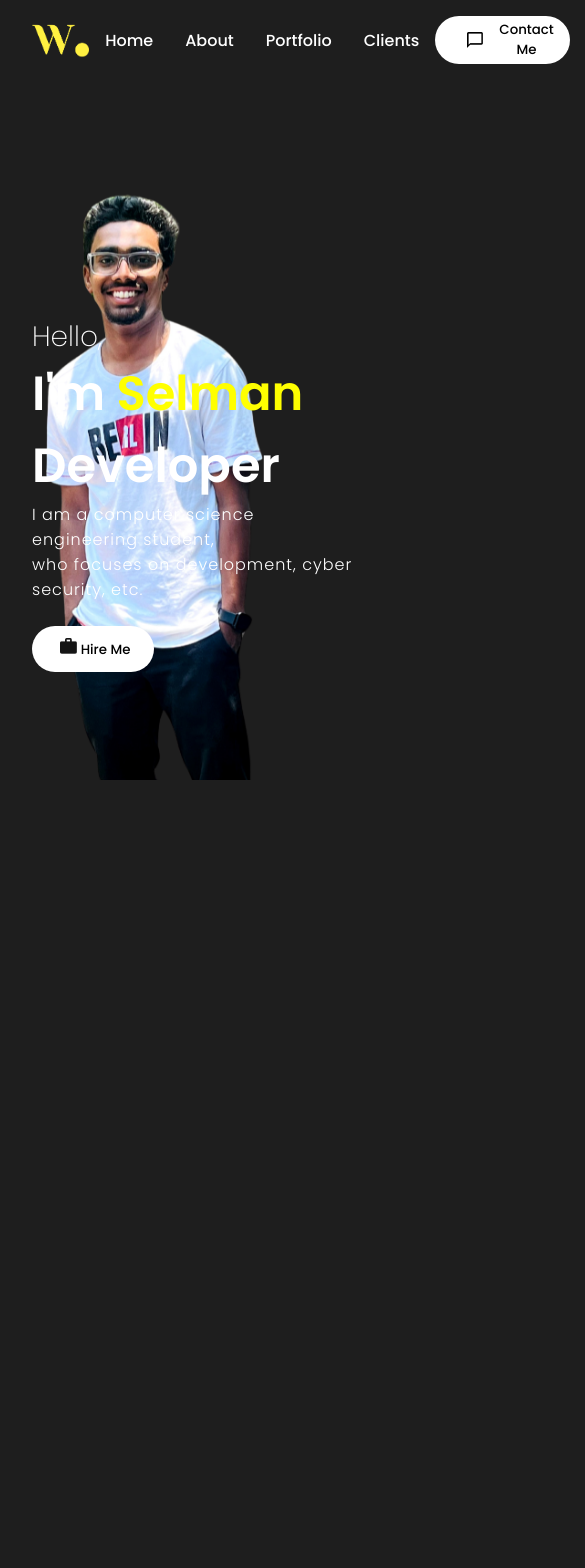
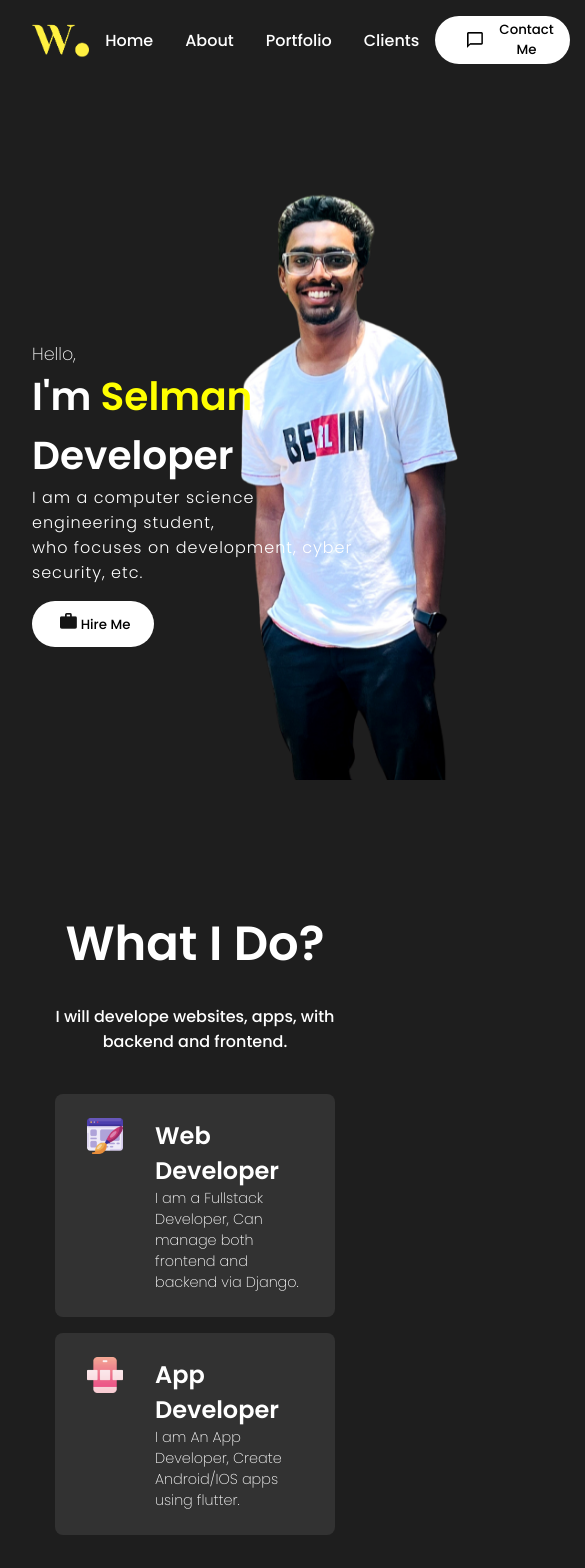
Before and after one commit to selmanfariz18/Portfolio-React, a React (Create React App) app: page / in a window 390 px wide. Shown: the top 1568 px of the page, 585 px wide, since content can reach past the window. Before the commit the page ends 860 px from the top, so only its background shows below. Built offline with nearby package versions, Linux system fonts and the light colour scheme.

Commit message:
about added

```diff
--- a/src/App.js
+++ b/src/App.js
@@ -2,6 +2,7 @@ import React from 'react';
 
 import NavBar from './components/NavBar/navbar';
 import Intro from './components/Intro/intro';
+import Skills from './components/Skills/skills';
 
 
 function App(){
@@ -9,6 +10,7 @@ function App(){
     <div className="App">
       <NavBar/>
       <Intro/>
+      <Skills/>
     </div>
   );
 }
--- a/src/components/Intro/intro.css
+++ b/src/components/Intro/intro.css
@@ -60,4 +60,16 @@
     .bg{
         right: -10vw;
     }
+    .introContent{
+        font-size: 10vw;
+    }
+    .hello{
+        font-size: 4.5vw;
+    }
 }
+
+@media screen and (max-width:480px) {
+    .bg{
+        right: -60vw;
+    }
+}
--- a/src/components/NavBar/navbar.css
+++ b/src/components/NavBar/navbar.css
@@ -1,4 +1,5 @@
 .navbar{
+    background: rgb(30, 30, 30);
     height: 5rem;
     width: 100vm;
     max-width: 75rem;
--- /dev/null
+++ b/src/components/Skills/skills.css
@@ -0,0 +1,71 @@
+#skills{
+    overflow: hidden;
+    width: 100vw;
+    max-width: 65rem;
+    display: flex;
+    flex-direction: column;
+    align-items: center;
+    justify-content: center;
+    text-align: center;
+    margin: 0 auto;
+}
+
+.skillTitle {
+    font-size: 3rem;
+    font-weight: 600;
+    padding-top: 3rem;
+    margin-bottom: 1.5rem;
+}
+
+.skillDesc {
+    font-weight: 400;
+    font-size: 1rem;
+    max-width: 50rem;
+    padding: 0 2rem;
+}
+
+.skillBars {
+    margin: 1.5rem;
+    width: 100vw;
+    max-width: 80%;
+    text-align: left;
+}
+
+.skillBar {
+    display: flex;
+    margin: 1rem;
+    padding: 1.5rem 2rem;
+    border-radius: 0.5rem;
+    background: rgb(50, 50, 50);
+}
+
+.skillBarImg {
+    object-fit: cover;
+    height: 3rem;
+    width: 3rem;
+    margin-right: 2rem;
+}
+
+.skillBarText>p {
+    font-size: 0.9rem;
+    font-weight: 200;
+}
+
+@media screen and (max-width:720px){
+    .skillBarText>p{
+        font-size: 2vm;
+    }
+}
+
+@media screen and (max-width:480px){
+    .skillBarText>p{
+        font-size: 3vm;
+    }
+    .skillBarImg {
+        height: 2.25rem;
+        width: 2.25rem;
+    }
+    .skillBarText>h2 {
+        font-size: 5vm;
+    }
+}
--- /dev/null
+++ b/src/components/Skills/skills.js
@@ -0,0 +1,32 @@
+import React from 'react';
+import './skills.css';
+
+import WebDesign from '../../assets/website-design.png';
+import AppDesign from '../../assets/app-design.png';
+
+const Skills = () => {
+    return (
+        <section id='skills'>
+            <span className='skillTitle'>What I Do?</span>
+            <span className='skillDesc'>I will develope websites, apps, with backend and frontend.</span>
+            <div className='skillBars'>
+                <div className='skillBar'>
+                    <img src={WebDesign} alt="WebDesign" className='skillBarImg'/>
+                    <div className='skillBarText'>
+                        <h2>Web Developer</h2>
+                        <p>I am a Fullstack Developer, Can manage both frontend and backend via Django.</p>
+                    </div>
+                </div>
+                <div className='skillBar'>
+                    <img src={AppDesign} alt="AppDesign" className='skillBarImg'/>
+                    <div className='skillBarText'>
+                        <h2>App Developer</h2>
+                        <p>I am An App Developer, Create Android/IOS apps using flutter.</p>
+                    </div>
+                </div>
+            </div>
+        </section>
+    );
+}
+
+export default Skills;
```
Also changed, not shown: src/assets/image1.png (deleted), src/assets/ui-design.png (deleted).
